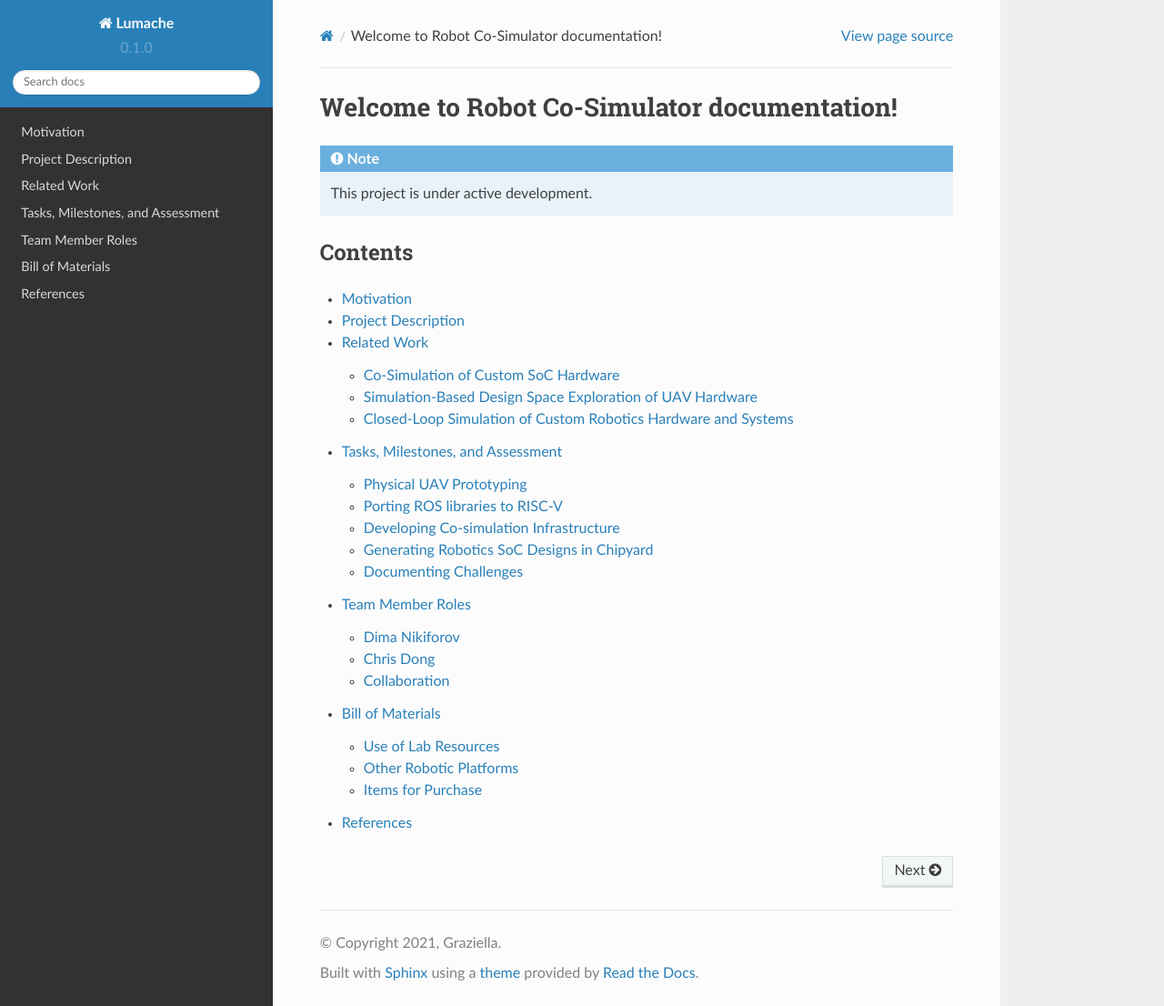
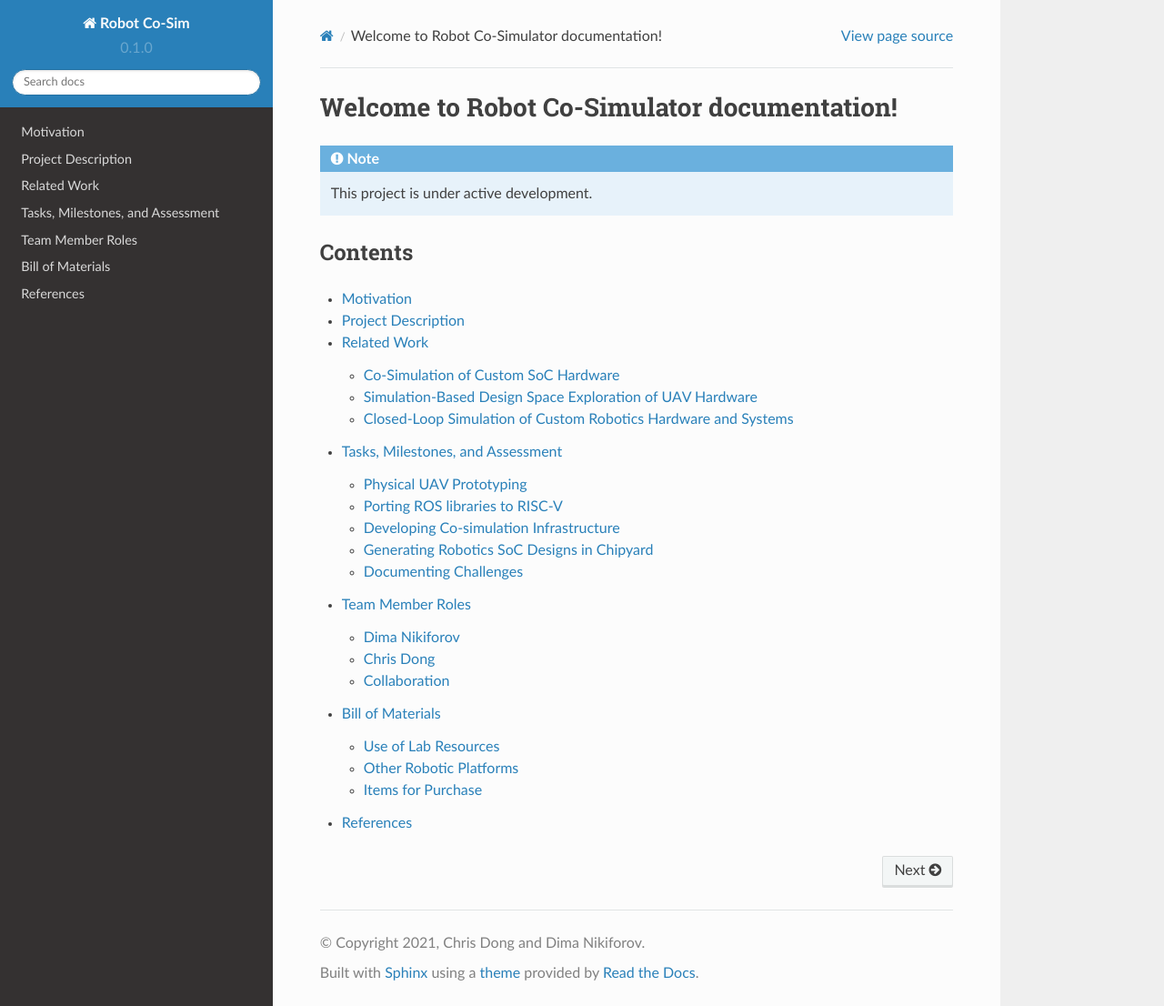
Before and after one commit to CobbledSteel/eecs206a-cosim, a Sphinx documentation site: the page built from docs/source/index.rst, in a window 1280 px wide and 1106 px high. Shown: the whole window at 91% size. Built offline with Sphinx 7.4.7 and the Read the Docs theme 2.0.0, drawn with Linux system fonts in a browser that asks for light colours.

Commit message:
update conf.py with project name

```diff
--- a/docs/source/conf.py
+++ b/docs/source/conf.py
@@ -2,9 +2,9 @@
 
 # -- Project information
 
-project = 'Lumache'
-copyright = '2021, Graziella'
-author = 'Graziella'
+project = 'Robot Co-Sim'
+copyright = '2021, Chris Dong and Dima Nikiforov'
+author = 'Chris Dong and Dima Nikiforov'
 
 release = '0.1'
 version = '0.1.0'
```
